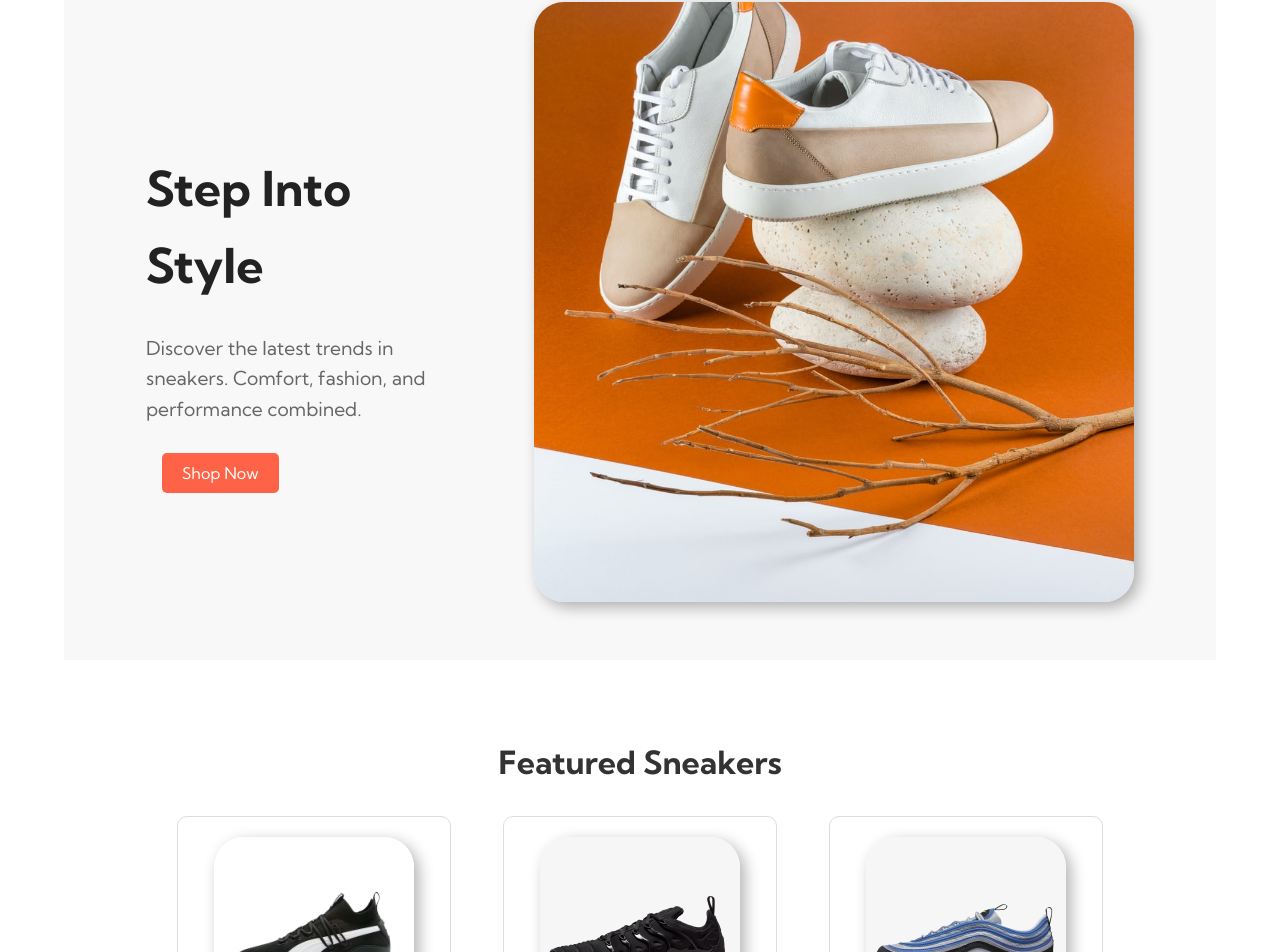
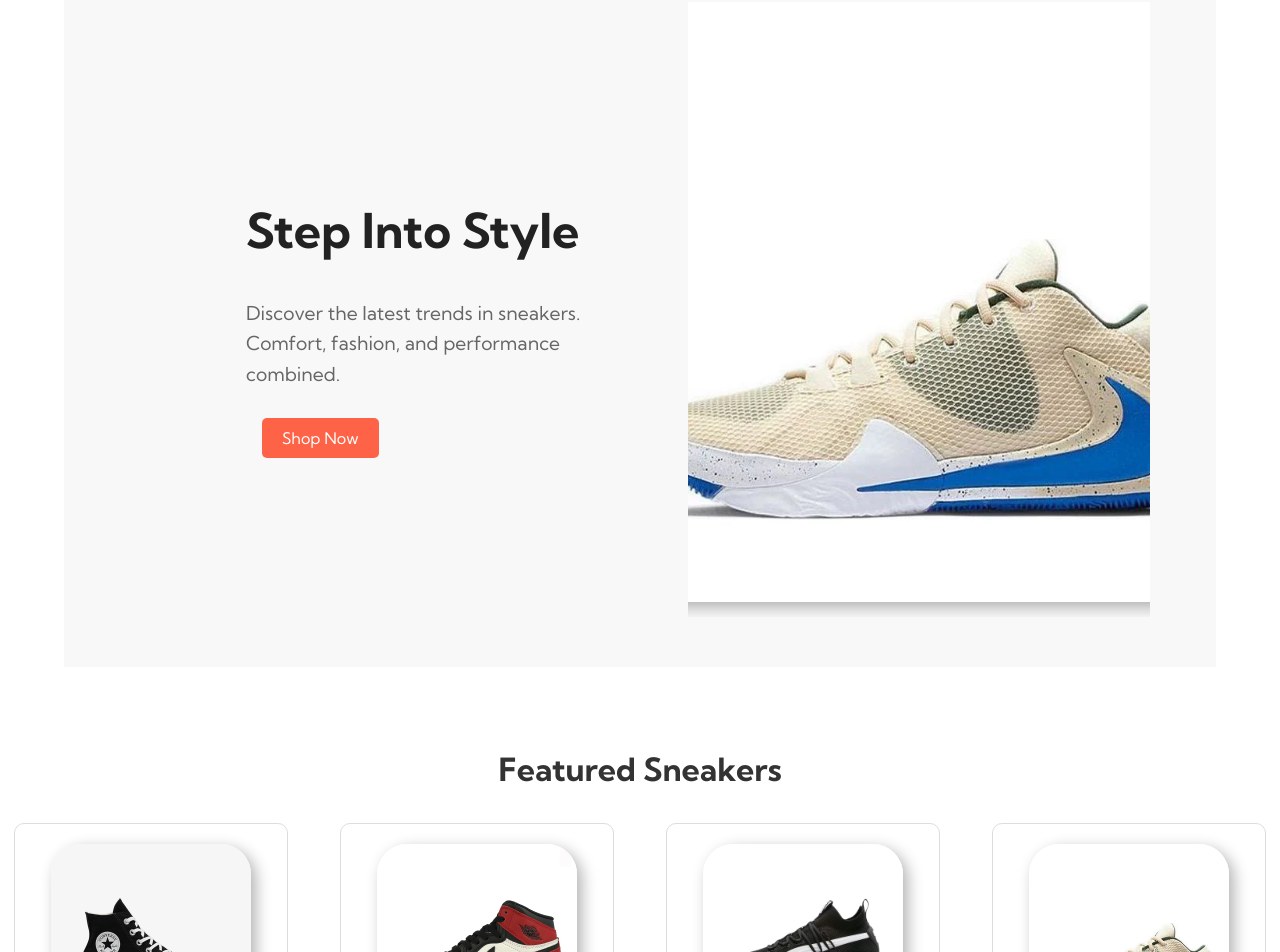
Before and after one commit to MartinYovchev/ecommerce, a Next.js app: page / in a window 1280 px wide. Shown: the part 151-1103 px from the top of the page. Built offline with nearby package versions, Linux system fonts and the light colour scheme.

Commit message:
Make some stylish chnages

```diff
--- a/src/app/landing/Landing.tsx
+++ b/src/app/landing/Landing.tsx
@@ -27,7 +27,7 @@
   items: ProductType[];
 };
 
-const shuffleArray = (array: ProductType[]): ProductType[] => {
+const shuffleArray = <T,>(array: T[]): T[] => {
   const shuffled = [...array];
   for (let i = shuffled.length - 1; i > 0; i--) {
     const j = Math.floor(Math.random() * (i + 1));
@@ -37,7 +37,10 @@
 };
 
 function Landing() {
-  const [products, setProducts] = useState<ProductType[]>([]);
+  const [heroImages, setHeroImages] = useState<ProductImageType[]>([]);
+  const [featuredProducts, setFeaturedProducts] = useState<ProductType[]>([]);
+  const [currentImageIndex, setCurrentImageIndex] = useState(0);
+  const [isFading, setIsFading] = useState(false);
 
   useEffect(() => {
     const fetchProducts = async () => {
@@ -47,7 +50,15 @@
           throw new Error('Failed to fetch products');
         }
         const data: ProductDataType = await response.json();
-        setProducts(data.items);
+
+        // Random hero images
+        const allImages = data.items.flatMap((product) => product.images);
+        const randomHeroImages = shuffleArray(allImages).slice(0, 5);
+        setHeroImages(randomHeroImages);
+
+        // Static featured products
+        const randomFeaturedProducts = shuffleArray(data.items).slice(0, 4);
+        setFeaturedProducts(randomFeaturedProducts);
       } catch (error) {
         console.error('Error fetching products:', error);
       }
@@ -56,7 +67,20 @@
     fetchProducts();
   }, []);
 
-  const randomProducts = shuffleArray(products).slice(0, 3);
+  useEffect(() => {
+    const interval = setInterval(() => {
+      setIsFading(true);
+
+      setTimeout(() => {
+        setCurrentImageIndex(
+          (prevIndex) => (prevIndex + 1) % heroImages.length
+        );
+        setIsFading(false);
+      }, 1500);
+    }, 4000);
+
+    return () => clearInterval(interval);
+  }, [heroImages.length]);
 
   return (
     <div className="landing-page">
@@ -72,20 +96,27 @@
           </Link>
         </div>
         <div className="hero-image">
-          <Image
-            src="/images_website/image-first.jpg"
-            alt="Sneakers"
-            width={600}
-            height={600}
-            className="image-product"
-          />
+          {heroImages.length > 0 && (
+            <div
+              className={`fade-image ${isFading ? 'fade-out' : 'fade-in'}`}
+              key={currentImageIndex}
+            >
+              <Image
+                src={heroImages[currentImageIndex].url}
+                alt={heroImages[currentImageIndex].alt}
+                width={600}
+                height={600}
+                className="image-product"
+              />
+            </div>
+          )}
         </div>
       </section>
 
       <section className="featured-products">
         <h2>Featured Sneakers</h2>
         <div className="product-grid">
-          {randomProducts.slice(0, 3).map((product) => (
+          {featuredProducts.map((product) => (
             <div key={product.id} className="product-card">
               <Image
                 src={product.images[0].url}
@@ -126,4 +157,5 @@
     </div>
   );
 }
+
 export default Landing;
--- a/src/app/styles/cart.scss
+++ b/src/app/styles/cart.scss
@@ -1,5 +1,5 @@
 .cart-basket-wrapper {
-  padding: 20px;
+  padding: 100px;
   max-width: 800px;
   margin: 0 auto;
   background-color: #fff;
--- a/src/app/styles/landing-page.scss
+++ b/src/app/styles/landing-page.scss
@@ -10,8 +10,31 @@
     background-color: #f8f8f8;
     padding: 50px;
 
+    .hero-image {
+      width: 615px;
+      height: 615px;
+      flex: 1;
+      display: flex;
+      justify-content: center;
+      overflow: hidden;
+
+      .fade-image {
+        opacity: 1;
+        transition: opacity 1.5s ease-in-out;
+      }
+
+      .fade-in {
+        opacity: 1;
+      }
+
+      .fade-out {
+        opacity: 0;
+      }
+    }
+
     .hero-content {
       max-width: 50%;
+      padding-left: 100px;
       h1 {
         font-size: 3rem;
         margin-bottom: 20px;
@@ -35,11 +58,6 @@
           background-color: #ff4520;
         }
       }
-    }
-    .hero-image {
-      flex: 1;
-      display: flex;
-      justify-content: center;
     }
     .image-product {
       border-radius: 30px;
```
Also changed, not shown: src/app/loading.tsx (+4 -29 lines), src/app/styles/loading.scss (added, +39 -0 lines).
